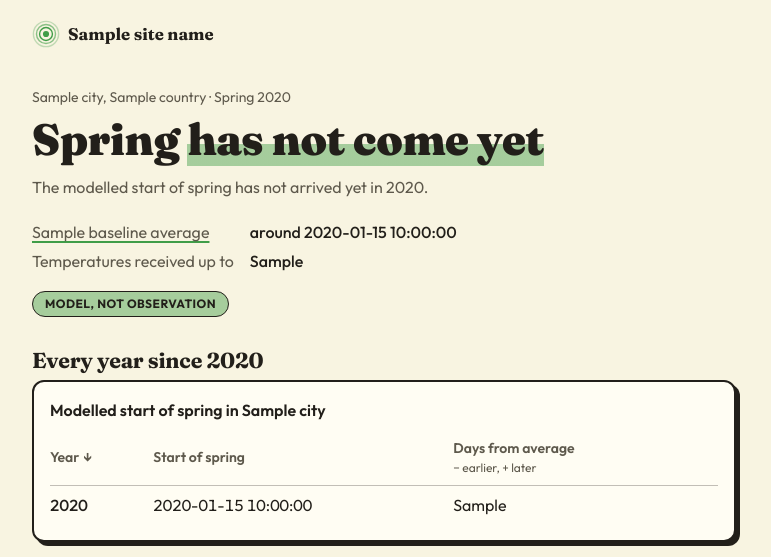
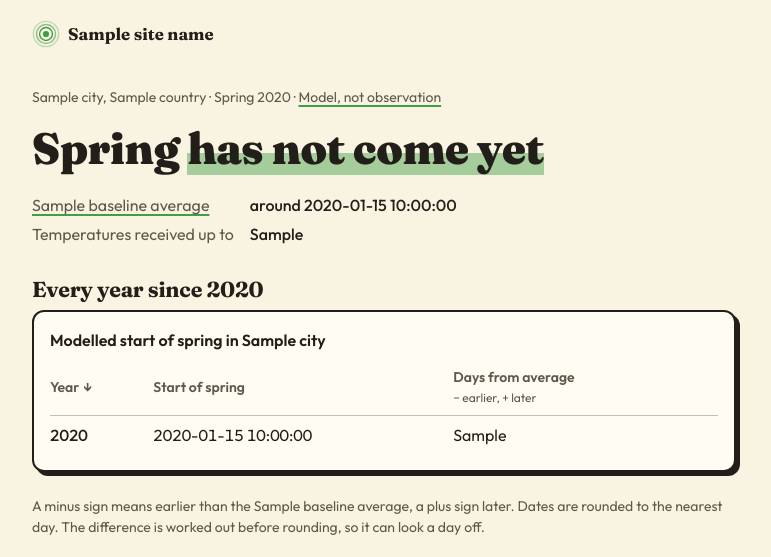
Before and after one commit to Aimekram/call-of-kiuru, a Python web app: template site/templates/city.html in a window 1280 px wide. Shown: the top 557 px of the page, without its empty margins (256-1027 px from the left). Run offline with Jinja, Linux system fonts and the light colour scheme; the template is opened without the code that fills it: most values are stand-ins (such as "Sample title", 1, 10 or a date in 2020).

Commit message:
design: tidier city-page top and smaller polish
- "Model, not observation" is a plain link in the line above the headline;
  more room around the headline.
- The sentence under the headline only repeated it, so it is gone. Its
  place is kept in the plan for "how unusual is this year" (§6 item 8).
- The ranking says "earliest first" from load, and shows the year under
  "Start of spring".
- Links to other sites get a muted underline; internal ones stay green.

Co-Authored-By: Claude Opus 5.5 <noreply@anthropic.com>

```diff
--- a/site/static/sort.js
+++ b/site/static/sort.js
@@ -49,7 +49,8 @@ function makeSortable(table) {
         delete other.dataset.sorted;
       });
       heading.setAttribute("aria-sort", descending ? "descending" : "ascending");
-      // Sorted by a click: headings with an "order" line now say which way.
+      // Sorted: headings with an "order" line say which way. The ranking
+      // starts out sorted, so its page marks that heading the same way.
       heading.dataset.sorted = "";
       body.append(...rows);
     });
--- a/site/static/style.css
+++ b/site/static/style.css
@@ -38,11 +38,13 @@ body {
 }
 
 a { color: inherit; text-decoration-color: var(--brand); text-decoration-thickness: 2px; text-underline-offset: 3px; }
+/* Links to other sites: muted underline instead of the brand green. */
+a[href^="http"] { text-decoration-color: var(--muted); }
 a:hover { text-decoration-color: currentColor; }
 :focus-visible { outline: 2px solid var(--ink); outline-offset: 2px; }
 
 h1, h2 { font-family: var(--display); line-height: 1.1; letter-spacing: -0.01em; }
-h1 { font-size: clamp(2rem, 7vw, 2.75rem); font-weight: 900; margin: 0 0 0.75rem; }
+h1 { font-size: clamp(2rem, 7vw, 2.75rem); font-weight: 900; margin: 0 0 1.25rem; }
 h1 em { font-style: normal; background: linear-gradient(transparent 60%, color-mix(in oklch, var(--brand) 45%, transparent) 60%); }
 h2 { font-size: 1.35rem; font-weight: 700; margin: 2rem 0 0.5rem; scroll-margin-top: 1.5rem; }
 
@@ -67,8 +69,9 @@ h2 { font-size: 1.35rem; font-weight: 700; margin: 2rem 0 0.5rem; scroll-margin-
   .site a:is(:hover, :focus-visible) .ring { animation: none; }
 }
 
-.eyebrow { margin: 0 0 0.4rem; font-size: 0.875rem; color: var(--muted); }
-.lede { margin: 0 0 1.25rem; color: var(--muted); }
+.eyebrow { margin: 0 0 1rem; font-size: 0.875rem; color: var(--muted); }
+.eyebrow a { white-space: nowrap; }
+.lede { margin: 0 0 1.5rem; color: var(--muted); }
 
 /* Cards */
 .card {
@@ -82,19 +85,6 @@ h2 { font-size: 1.35rem; font-weight: 700; margin: 2rem 0 0.5rem; scroll-margin-
 }
 .card > :first-child { margin-top: 0; }
 .card > :last-child { margin-bottom: 0; }
-
-.chip {
-  display: inline-block;
-  padding: 0.15rem 0.75rem;
-  border: 1.5px solid var(--ink);
-  border-radius: 999px;
-  background: color-mix(in oklch, var(--brand) 45%, transparent);
-  font-size: 0.75rem;
-  font-weight: 700;
-  letter-spacing: 0.04em;
-  text-transform: uppercase;
-  text-decoration: none;
-}
 
 /* Key facts */
 .facts { display: grid; grid-template-columns: max-content 1fr; gap: 0.25rem 1rem; margin: 0 0 1rem; }
@@ -117,7 +107,7 @@ thead th:not([aria-sort]) button:hover .label::after { visibility: visible; }
 thead th[aria-sort] .label::after { visibility: visible; color: inherit; }
 thead th[aria-sort="ascending"] .label::after { content: "↑"; }
 thead th[aria-sort="descending"] .label::after { content: "↓"; }
-/* "− earlier, + later" until sorted by a click; all three lines share one spot. */
+/* "− earlier, + later" until sorted by that column; all three lines share one spot. */
 thead th .order { display: grid; }
 thead th .order > span { grid-area: 1 / 1; visibility: hidden; }
 thead th:not([data-sorted]) .order .none,
--- a/site/templates/city.html
+++ b/site/templates/city.html
@@ -2,10 +2,9 @@
 {% block title %}{% if city.bloomed %}{{ city.name }}: spring {{ city.year }} was {{ city.phrase }} usual{% else %}{{ city.name }}: spring {{ city.year }} has not started yet{% endif %} – {{ site_name }}{% endblock %}
 {% block description %}{% if city.bloomed %}The modelled start of spring in {{ city.name }} in {{ city.year }} was {{ city.date }}, {{ city.phrase }} its {{ baseline }} average.{% else %}The modelled start of spring in {{ city.name }} has not arrived yet in {{ city.year }}. Its {{ baseline }} average is around {{ city.usual_date }}.{% endif %}{% endblock %}
 {% block content %}
-<p class="eyebrow">{{ city.name }}, {{ city.country }} · Spring {{ city.year }}</p>
+<p class="eyebrow">{{ city.name }}, {{ city.country }} · Spring {{ city.year }} · <a href="{{ root }}method/#model">Model, not observation</a></p>
 {% if city.bloomed %}
 <h1>Spring came <em>{{ city.headline }}</em></h1>
-<p class="lede">In {{ city.year }} the modelled start of spring was {{ city.phrase }} the {{ baseline }} average.</p>
 <dl class="facts">
 <dt>Start of spring {{ city.year }}</dt>
 <dd><time datetime="{{ city.iso_date }}">{{ city.date }}</time></dd>
@@ -14,7 +13,6 @@
 </dl>
 {% else %}
 <h1>Spring <em>has not come yet</em></h1>
-<p class="lede">The modelled start of spring has not arrived yet in {{ city.year }}.</p>
 <dl class="facts">
 <dt><a href="{{ root }}method/#baseline">{{ baseline }} average</a></dt>
 <dd>around {{ city.usual_date }}</dd>
@@ -22,7 +20,6 @@
 <dd>{{ city.data_through }}</dd>
 </dl>
 {% endif %}
-<p><a class="chip" href="{{ root }}method/#model">Model, not observation</a></p>
 <h2>Every year since {{ city.years[-1].year }}</h2>
 <div class="card">
 <table class="sortable">
--- a/site/templates/index.html
+++ b/site/templates/index.html
@@ -14,8 +14,8 @@
 {% if mixed_years %}
 <th scope="col" data-sort="number">Year</th>
 {% endif %}
-<th scope="col" data-sort="number">Start of spring</th>
-<th scope="col" data-sort="number" aria-sort="ascending">Days from average<small class="order"><span class="none">− earlier, + later</span><span class="asc">earliest first</span><span class="desc">latest first</span></small></th>
+<th scope="col" data-sort="number">Start of spring{% if not mixed_years %}<small>{{ year }}</small>{% endif %}</th>
+<th scope="col" data-sort="number" aria-sort="ascending" data-sorted>Days from average<small class="order"><span class="none">− earlier, + later</span><span class="asc">earliest first</span><span class="desc">latest first</span></small></th>
 <th scope="col" data-sort="number">Average date<small>rounded</small></th>
 </tr>
 </thead>
```
Also changed, not shown: PLAN.md (+5 -1 lines), tests/test_site.py (+9 -9 lines).
